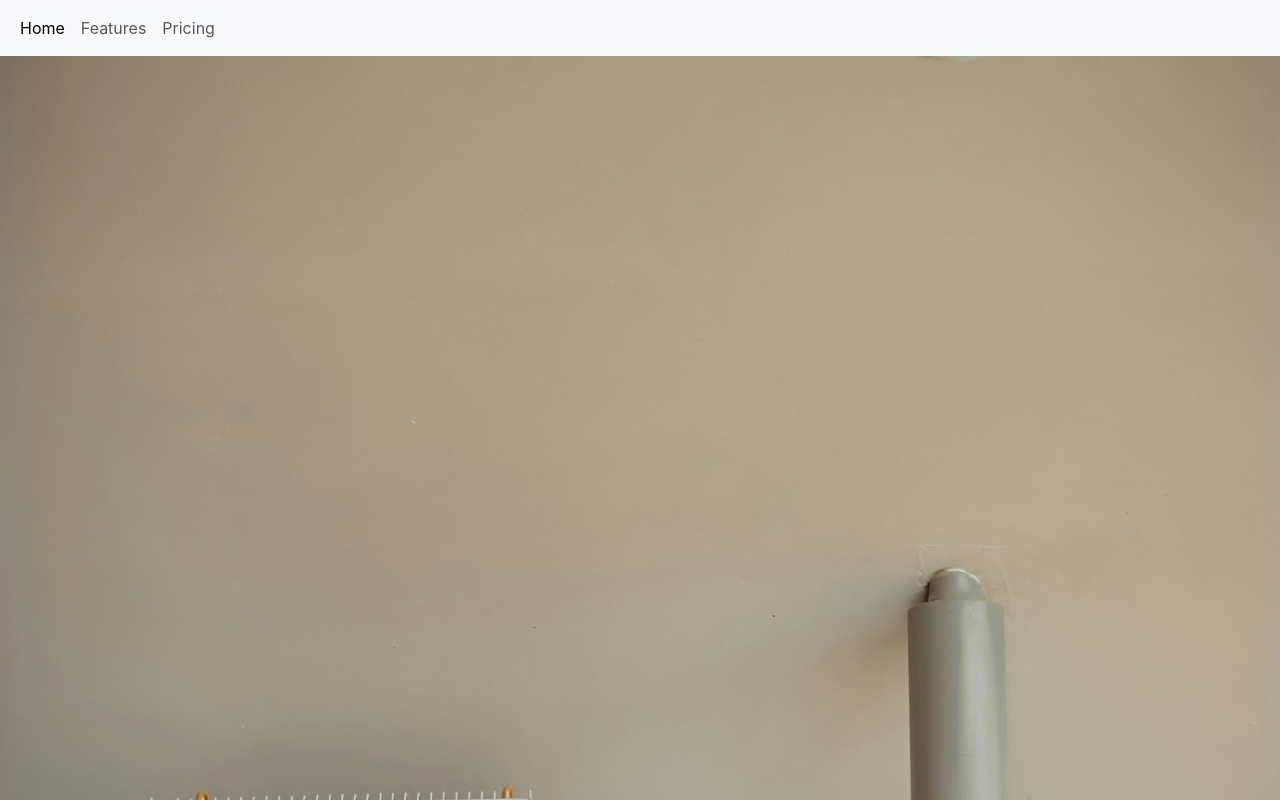
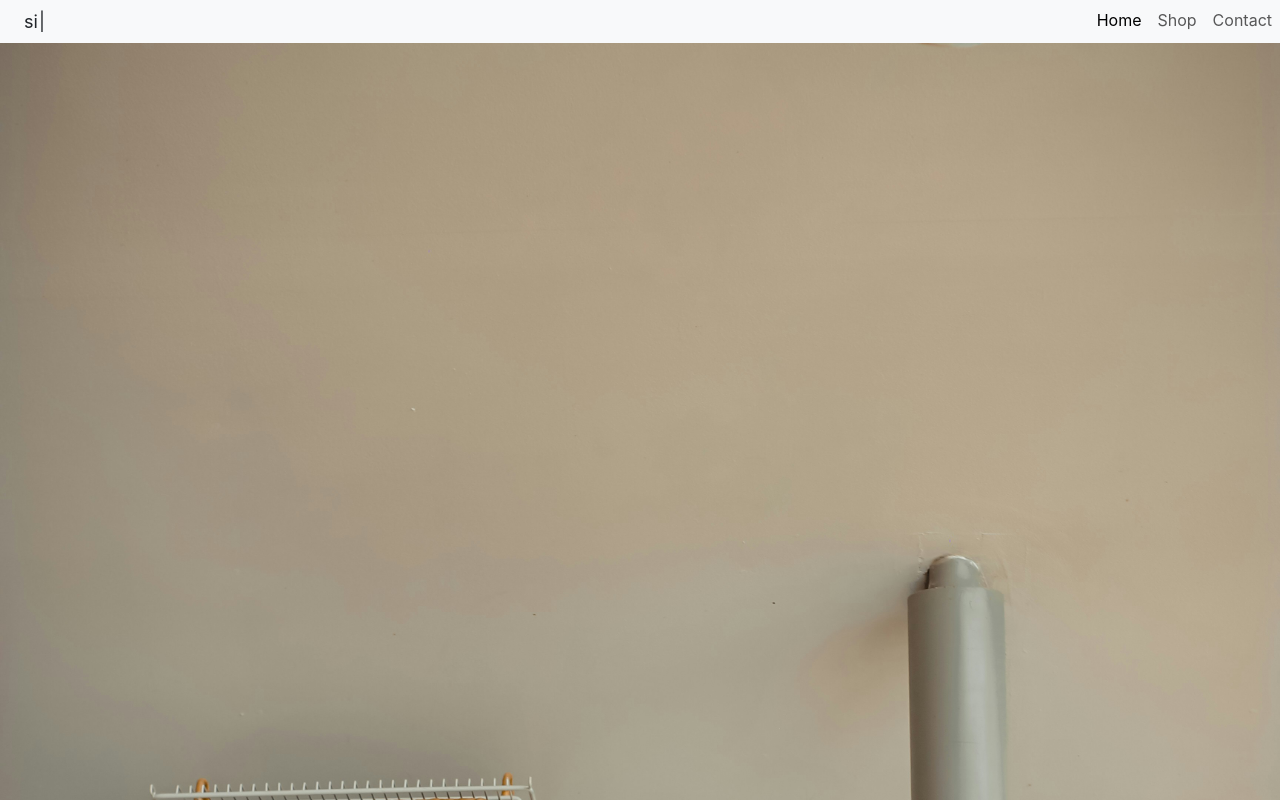
Before and after one commit to Patriciagracia/coffee-landing-page, a React (Create React App) app: page / in a window 1280 px wide. Shown: the top 800 px of the page. Built offline with nearby package versions, Linux system fonts and the light colour scheme.

Commit message:
Created AnimatedText and activated NavBar links

```diff
--- a/package.json
+++ b/package.json
@@ -12,6 +12,7 @@
     "react": "^18.2.0",
     "react-dom": "^18.2.0",
     "react-scripts": "5.0.1",
+    "typewriter-effect": "^2.21.0",
     "web-vitals": "^2.1.4"
   },
   "scripts": {
--- /dev/null
+++ b/src/AnimatedText.css
@@ -0,0 +1,7 @@
+.AnimatedTextParagraph {
+  font-size: 18px;
+  margin-top: auto;
+  margin-bottom: 0;
+  font-weight: 400;
+  text-align: left;
+}
--- /dev/null
+++ b/src/AnimatedText.js
@@ -0,0 +1,26 @@
+import React from "react";
+import Typewriter from "typewriter-effect";
+import "./AnimatedText.css";
+
+export default function AnimatedText() {
+  return (
+    <div className="container">
+      <p className="AnimatedTextParagraph">
+        <Typewriter
+          options={{
+            autoStart: true,
+            loop: true,
+            delay: 50,
+            strings: [
+              "sip & click: coffee delivered quick!",
+              "fresh beans, fast delivery!",
+              "coffee: because adulting is hard",
+              "bean there, done that: shop here!",
+              "life's brew-tiful: get caffeinated.",
+            ],
+          }}
+        />
+      </p>
+    </div>
+  );
+}
--- a/src/Catalog.js
+++ b/src/Catalog.js
@@ -9,7 +9,7 @@ import earlybirdCoffeeFilter from "./media/earlybird-coffee-filter.jpg";
 
 export default function Catalog() {
   return (
-    <div className="container catalog">
+    <div className="container catalog" id="shop">
       <div className="row">
         <div className="col-6 text-center">
           <img
--- a/src/Footer.js
+++ b/src/Footer.js
@@ -4,7 +4,7 @@ import cafe from "./media/cafe.jpg";
 export default function Footer() {
   return (
     <div>
-      <div className="directions">
+      <div className="directions" id="contact">
         <div>
           <p>Cafe</p>
           <p>Ausiàs Marc 151 Barcelona 08013</p>
--- /dev/null
+++ b/src/NavBar.css
@@ -0,0 +1,7 @@
+@media (min-width: 900px) {
+  .navbar-collapse {
+    position: fixed;
+    top: 0;
+    right: 0;
+  }
+}
--- a/src/NavBar.js
+++ b/src/NavBar.js
@@ -1,11 +1,16 @@
 import React from "react";
+import "./NavBar.css";
+import AnimatedText from "./AnimatedText";
 
 export default function NavBar() {
   return (
     <nav className="navbar navbar-expand-lg bg-body-tertiary">
       <div className="container-fluid">
+        <span>
+          <AnimatedText />
+        </span>
         <button
-          className="navbar-toggler"
+          className="navbar-toggler ms-auto"
           type="button"
           data-bs-toggle="collapse"
           data-bs-target="#navbarText"
@@ -16,20 +21,20 @@ export default function NavBar() {
           <span className="navbar-toggler-icon"></span>
         </button>
         <div className="collapse navbar-collapse" id="navbarText">
-          <ul className="navbar-nav me-auto mb-2 mb-lg-0">
+          <ul className="navbar-nav me-auto mb-2 mb-lg-0 text-end">
             <li className="nav-item">
               <a className="nav-link active" aria-current="page" href="#">
                 Home
               </a>
             </li>
             <li className="nav-item">
-              <a className="nav-link" href="#">
-                Features
+              <a className="nav-link" href="#shop">
+                Shop
               </a>
             </li>
             <li className="nav-item">
-              <a className="nav-link" href="#">
-                Pricing
+              <a className="nav-link" href="#contact">
+                Contact
               </a>
             </li>
           </ul>
```
Also changed, not shown: 1 other file (tests, documents, lock files or other folders).
